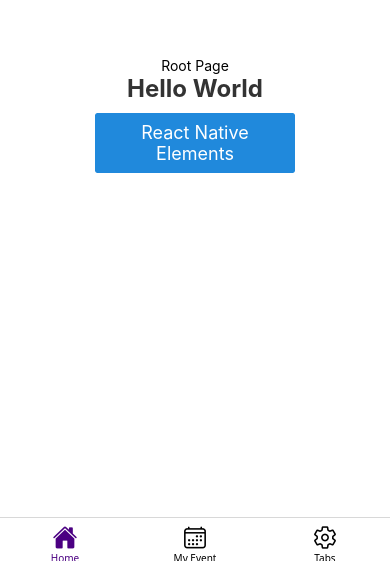
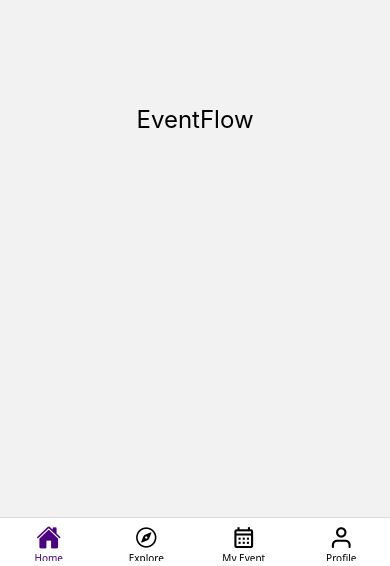
Before and after one commit to Bovfir/ProjetMobile, a React Native app: screen / in a window 390 px wide. Shown: the part 278-844 px from the top of the page. Built offline with nearby package versions, Linux system fonts and the light colour scheme.

Commit message:
MAJ App.js

```diff
--- a/App.js
+++ b/App.js
@@ -1,15 +1,36 @@
-import { StyleSheet } from "react-native";
 import { NavigationContainer } from "@react-navigation/native";
 import { createBottomTabNavigator } from "@react-navigation/bottom-tabs";
-import { Ionicons } from '@expo/vector-icons';
+import { Ionicons, MaterialCommunityIcons,Feather } from '@expo/vector-icons'; // npm install react-native-vector-icons
 
 import TabNavigation from './components/TabNavigator';
-import RootNavigator from './screens/Root';
 import MyEventNavigator from "./components/MyEventNavigator";
-
-//import home from './screens/Home';
+import Home from './screens/Home';
+import Explore from './screens/Explore';
 
 const Tab = createBottomTabNavigator();
+
+const ICON_MAP = {
+  Home: {
+    component: Ionicons,
+    focused: "home",
+    unfocused: "home-outline",
+  },
+  "Profile": {
+    component: Feather,
+    focused: "user",
+    unfocused: "user",
+  },
+  "My Event": {
+    component: MaterialCommunityIcons,
+    focused: "calendar-month",
+    unfocused: "calendar-month-outline",
+  },
+  "Explore": {
+    component: Ionicons,
+    focused: "compass",
+    unfocused:"compass-outline",
+  }
+};
 
 export default function App() {
   return (
@@ -19,41 +40,23 @@
         screenOptions={({ route }) => ({
           headerShown: false,
           tabBarIcon: ({ focused, color, size }) => {
-            let iconName;
-            switch (route.name) {
-              case 'Home':
-                iconName = focused ? 'home' : 'home-outline';
-                break;
-              case 'Tabs':
-                iconName = focused ? 'settings' : 'settings-outline';
-                break;
-              case 'My Event':
-                iconName = focused ? 'calendar' : 'calendar-outline';
-                break;
-              default:
-                iconName = 'help-circle-outline';
-            }
+            const iconData = ICON_MAP[route.name];
+            if(!iconData) return null;
 
-            // Retourne l'icône avec le nom correspondant
-            return <Ionicons name={iconName} size={size} color={color} />;
+            const IconComponent = iconData.component;
+            const iconName = focused ? iconData.focused : iconData.unfocused;
+
+            return <IconComponent name={iconName} size={size} color={color}/>;
           },
           tabBarActiveTintColor: '#4B0082',
           tabBarInactiveTintColor: 'black',
         })}
       >
-        <Tab.Screen name="Home" component={RootNavigator} />
+        <Tab.Screen name="Home" component={Home} />
+        <Tab.Screen name="Explore" component={Explore}/>
         <Tab.Screen name="My Event" component={MyEventNavigator} />
-        <Tab.Screen name="Tabs" component={TabNavigation} />
+        <Tab.Screen name="Profile" component={TabNavigation} />
       </Tab.Navigator>
     </NavigationContainer>
   );
-}
-
-const styles = StyleSheet.create({
-  container: {
-    flex: 1,
-    backgroundColor: '#fff',
-    alignItems: 'center',
-    justifyContent: 'center',
-  },
-});
+};
```
